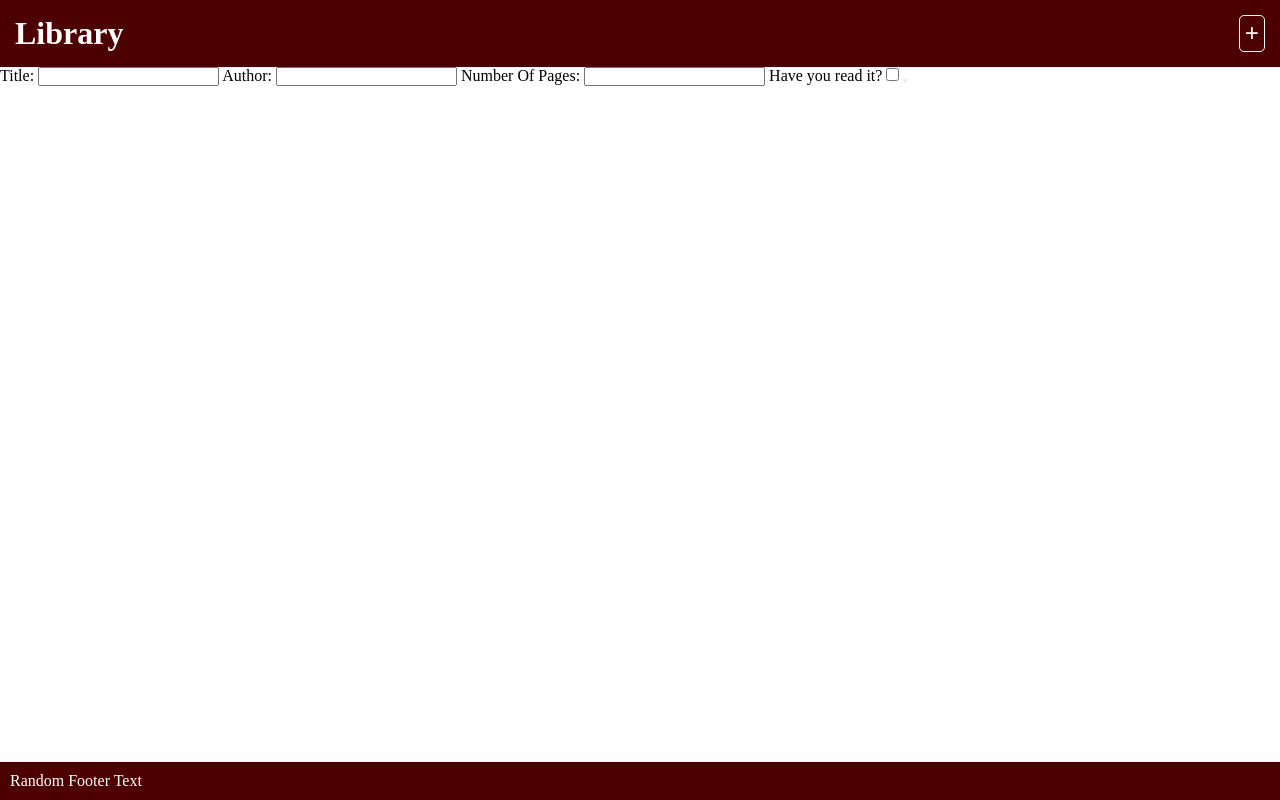
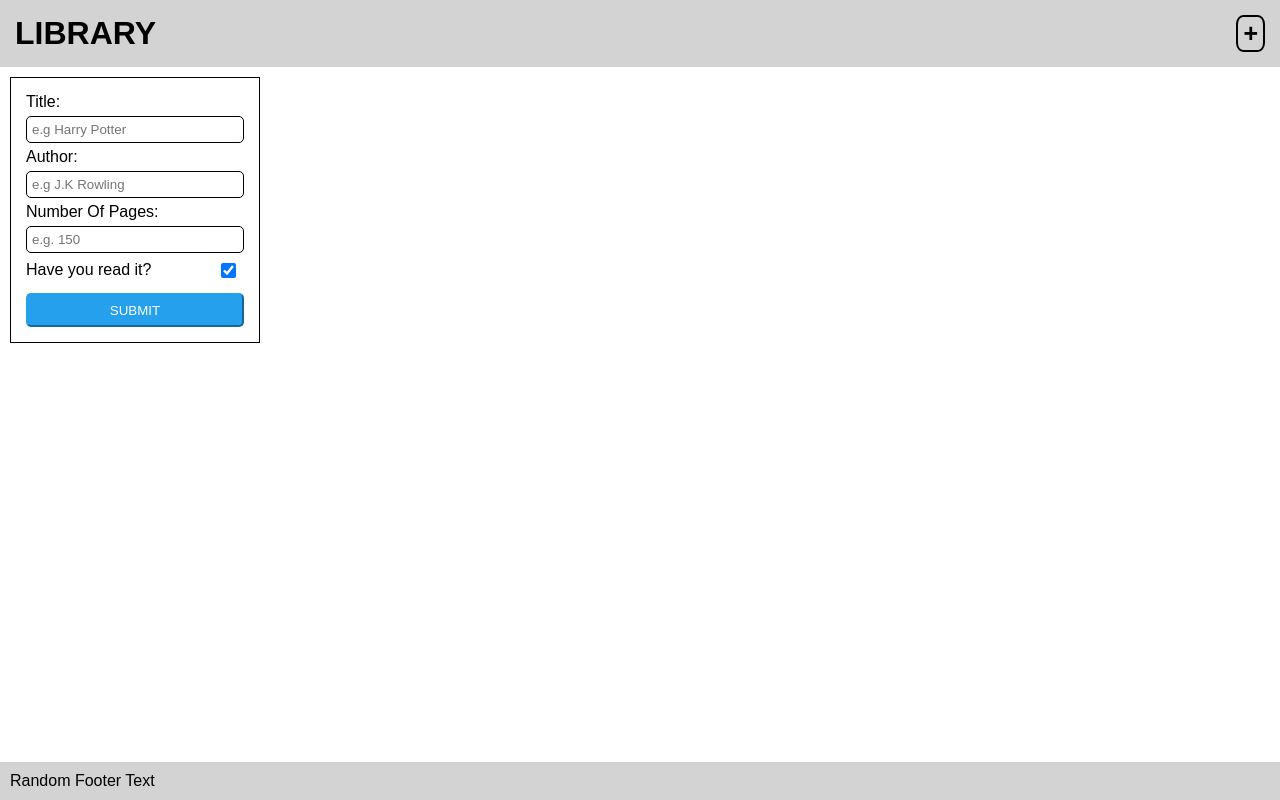
Before and after one commit to HaidarAli1/libraryApp, a plain HTML site: page index.html in a window 1280 px wide. Drawn offline with Linux system fonts and the light colour scheme.

Commit message:
Built look for form

```diff
--- a/index.html
+++ b/index.html
@@ -9,20 +9,20 @@
 </head>
 <body>
     <div class="header">
-        <h1>Library</h1>
+        <h1>LIBRARY</h1>
         <button class="newBookButton">+</button>
     </div>
 
     <form action="#" class="form">
         <label for="title">Title:</label>
-        <input type="text" id="title">
+        <input type="text" id="title" placeholder="e.g Harry Potter">
         <label for="author">Author:</label>
-        <input type="text" id="author">
+        <input type="text" id="author" placeholder="e.g J.K Rowling">
         <label for="numberOfPages">Number Of Pages:</label>
-        <input type="number" id="numberOfPages">
+        <input type="number" id="numberOfPages" min="0" placeholder="e.g. 150">
         <label for="haveRead">Have you read it?</label>
-        <input type="checkbox" id="haveRead" name="read">
-        <button type="submit"></button>
+        <input type="checkbox" id="haveRead" name="read" checked="checked">
+        <button type="submit">SUBMIT</button>
     </form>
 
     <div class="viewBooks"></div>
--- a/style.css
+++ b/style.css
@@ -1,6 +1,7 @@
 * {
     margin: 0px;
     padding: 0px;
+    font-family: sans-serif;
 }
 
 body {
@@ -11,9 +12,8 @@ body {
 
 
 .header {
-    background-color: #4d0000;
+    background-color: lightgrey;
     padding: 15px;
-    color: white;
     display: flex;
     justify-content: space-between;
 }
@@ -24,17 +24,52 @@ body {
     font-weight: bolder;
     padding-left: 5px;
     padding-right: 5px;
-    border: solid 1px white;
-    border-radius: 5px;
-}
-
-.newBookButton:hover {
-    background-color: #960606;
+    border: solid 2.5px black;
+    border-radius: 25%;
 }
 
 .footer {
-    background-color: #4d0000;
-    color: white;
+    background-color: lightgrey;
     padding: 10px;
     margin-top: auto;
 }
+
+form {
+    box-sizing: border-box;
+    width: 250px;
+    margin: 10px;
+    padding: 15px;
+    border: solid 1px black;
+}
+
+input {
+    display:block;
+    box-sizing: border-box;
+    width: 100%;
+    padding: 5px;
+    font-family: inherit;
+    margin: 5px 0;
+    border-radius: 5px;
+    border: solid 1px;
+}
+
+input[type=checkbox] {
+    position: relative;
+    margin: 5px 0;
+    margin-left: 30%;
+    width: 15px;
+    height: 15px;
+    vertical-align: middle;
+    display: inline;
+}
+
+button[type=submit] {
+    display: block;
+    width: 100%;
+    margin: 10px 0 0 0;
+    padding: 7.5px;
+    color: white;
+    background-color: #24a0ed;
+    border-radius: 5px;
+    border-color: #24a0ed;
+}
```
